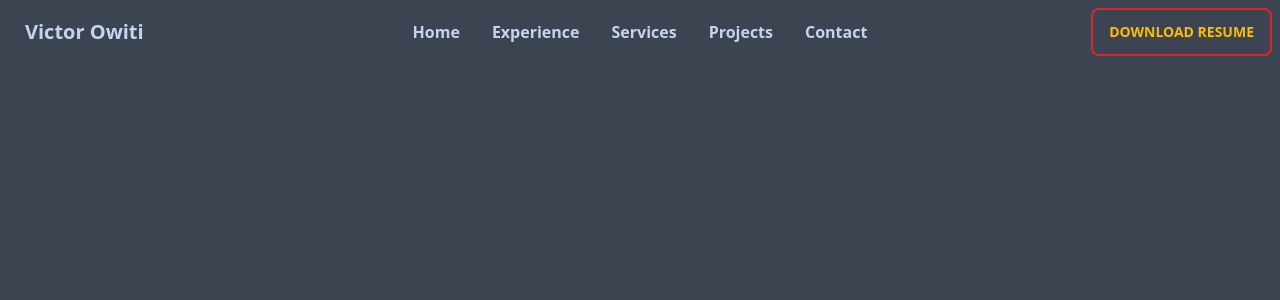
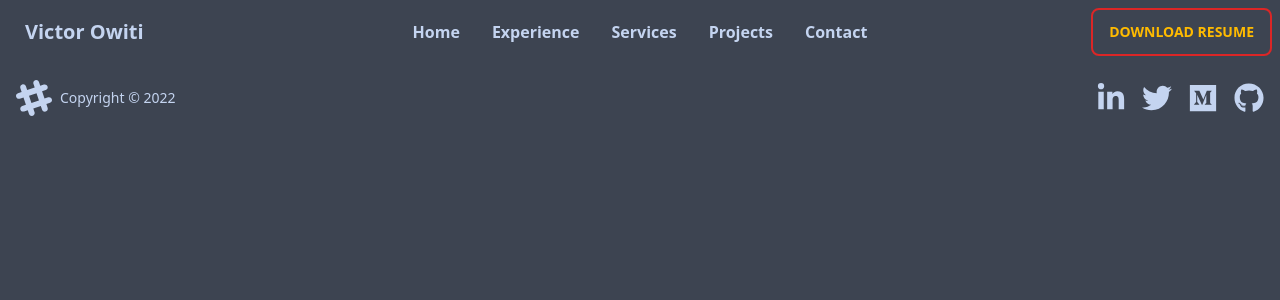
Before and after one commit to vicowiti/Portfolio-vercel, a React (Vite) app: page / in a window 1280 px wide. Shown: the top 300 px of the page. Built offline with nearby package versions, Linux system fonts and the light colour scheme.

Commit message:
Added footer

```diff
--- a/package.json
+++ b/package.json
@@ -12,6 +12,7 @@
     "daisyui": "^2.45.0",
     "react": "^18.2.0",
     "react-dom": "^18.2.0",
+    "react-icons": "^4.7.1",
     "react-router-dom": "^6.5.0"
   },
   "devDependencies": {
--- a/src/App.tsx
+++ b/src/App.tsx
@@ -1,4 +1,5 @@
 import { BrowserRouter, Routes } from "react-router-dom";
+import Footer from "./components/Footer";
 import NavBar from "./components/NavBar";
 
 function App() {
@@ -7,6 +8,7 @@
       <BrowserRouter>
         <NavBar />
         <Routes></Routes>
+        <Footer />
       </BrowserRouter>
     </div>
   );
--- a/src/components/Footer.tsx
+++ b/src/components/Footer.tsx
@@ -1,7 +1,54 @@
 import React from "react";
-
+import { FaLinkedinIn, FaTwitter, FaMedium, FaGithub } from "react-icons/fa";
 const Footer = () => {
-  return <div>Footer</div>;
+  return (
+    <footer className="footer items-center p-4 bg-neutral text-neutral-content">
+      <div className="items-center grid-flow-col">
+        <svg
+          width="36"
+          height="36"
+          viewBox="0 0 24 24"
+          xmlns="http://www.w3.org/2000/svg"
+          fillRule="evenodd"
+          clipRule="evenodd"
+          className="fill-current"
+        >
+          <path d="M22.672 15.226l-2.432.811.841 2.515c.33 1.019-.209 2.127-1.23 2.456-1.15.325-2.148-.321-2.463-1.226l-.84-2.518-5.013 1.677.84 2.517c.391 1.203-.434 2.542-1.831 2.542-.88 0-1.601-.564-1.86-1.314l-.842-2.516-2.431.809c-1.135.328-2.145-.317-2.463-1.229-.329-1.018.211-2.127 1.231-2.456l2.432-.809-1.621-4.823-2.432.808c-1.355.384-2.558-.59-2.558-1.839 0-.817.509-1.582 1.327-1.846l2.433-.809-.842-2.515c-.33-1.02.211-2.129 1.232-2.458 1.02-.329 2.13.209 2.461 1.229l.842 2.515 5.011-1.677-.839-2.517c-.403-1.238.484-2.553 1.843-2.553.819 0 1.585.509 1.85 1.326l.841 2.517 2.431-.81c1.02-.33 2.131.211 2.461 1.229.332 1.018-.21 2.126-1.23 2.456l-2.433.809 1.622 4.823 2.433-.809c1.242-.401 2.557.484 2.557 1.838 0 .819-.51 1.583-1.328 1.847m-8.992-6.428l-5.01 1.675 1.619 4.828 5.011-1.674-1.62-4.829z"></path>
+        </svg>
+        <p>Copyright © {new Date().getFullYear()}</p>
+      </div>
+      <div className="grid-flow-col gap-4 md:place-self-center md:justify-self-end">
+        <a
+          href="https://www.linkedin.com/in/victor-owiti/"
+          target="_blank"
+          className="cursor-pointer hover:scale-110 duration-300"
+        >
+          <FaLinkedinIn size={30} />
+        </a>
+        <a
+          href="https://twitter.com/victorr_js"
+          target="_blank"
+          className="cursor-pointer hover:scale-110 duration-300"
+        >
+          <FaTwitter size={30} />
+        </a>
+        <a
+          href=""
+          target="_blank"
+          className="cursor-pointer hover:scale-110 duration-300"
+        >
+          <FaMedium size={30} />
+        </a>
+        <a
+          href=""
+          target="_blank"
+          className="cursor-pointer hover:scale-110 duration-300"
+        >
+          <FaGithub size={30} />
+        </a>
+      </div>
+    </footer>
+  );
 };
 
 export default Footer;
```
Also changed, not shown: 1 other file (tests, documents, lock files or other folders).
